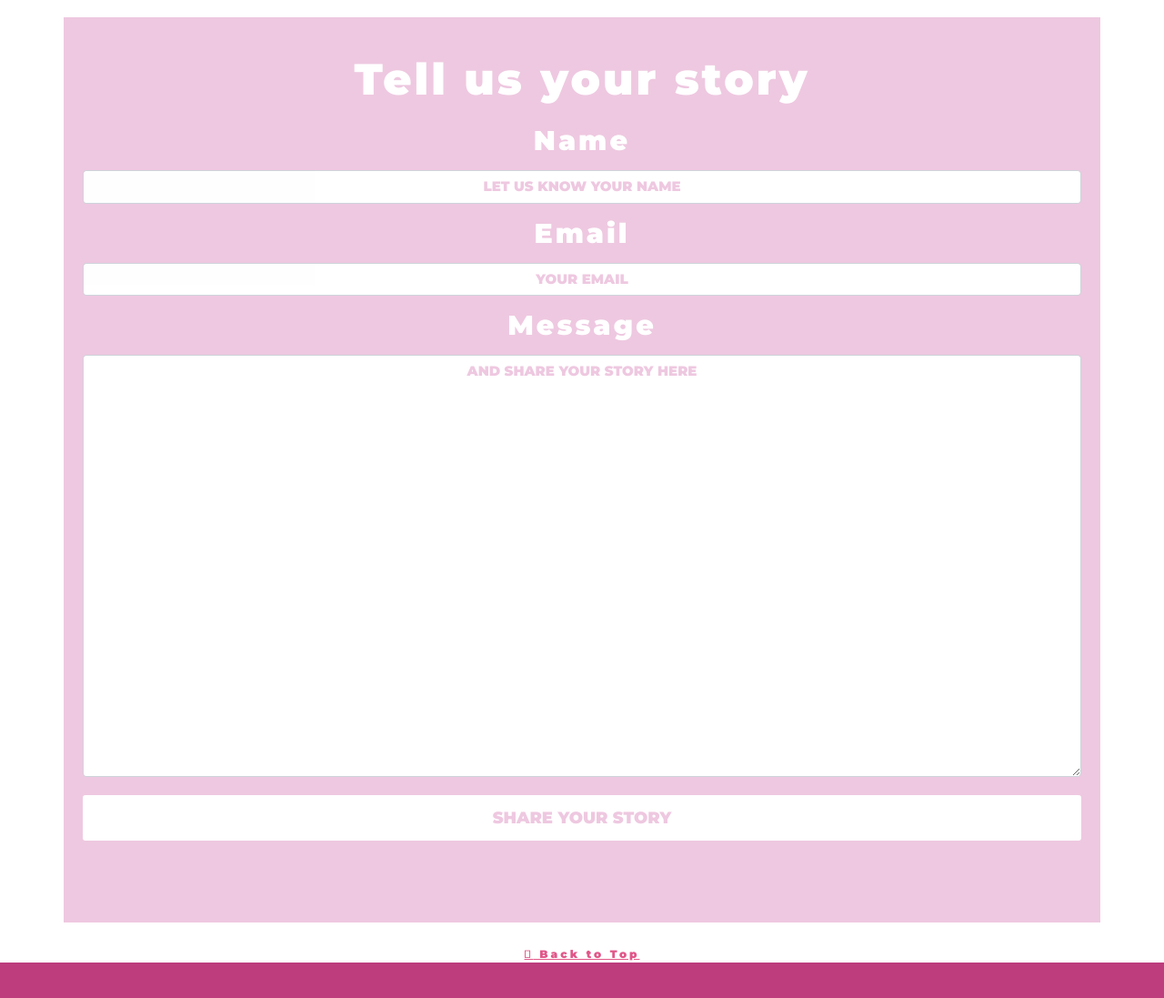
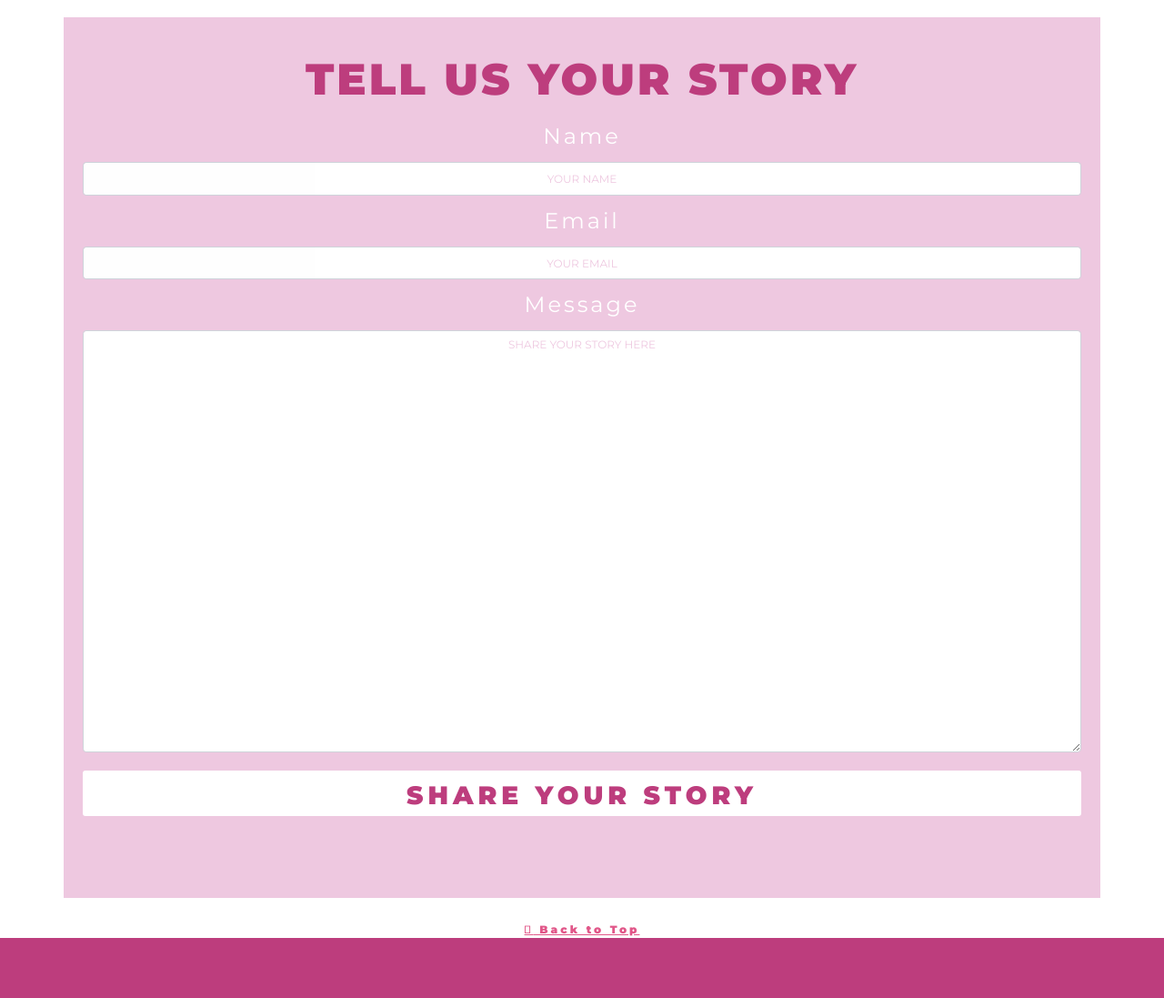
Before and after one commit to kamil-kw/pink-is-the-new-kindness, a plain HTML site: page assets/subpage/stories.html in a window 1280 px wide. Shown: the part 4320-5417 px from the top of the page at 91% size. Drawn offline with nearby package versions, Linux system fonts and the light colour scheme.

Commit message:
Adjust CSS styling to story form

```diff
--- a/assets/css/style.css
+++ b/assets/css/style.css
@@ -84,27 +84,30 @@ html {
   padding: 40px 30px;
 }
 
+
 form h2 {
   font-size: 4rem;
   text-align: center;
   font-weight: 900;
-  color: #FFFFFF;
+  color: #bd3d7d;
 }
+
 
 .form-label {
   color: #FFFFFF;
-  font-weight: 900;
-  font-size: 2.5rem;
+  font-size: 2rem;
   text-align: center;
   margin-top: 10px;
   margin-bottom: 10px;
 }
 
+
 #form-button {
   background-color: #FFFFFF;
-  color: #EEC8E0;
+  color: #bd3d7d;
   font-weight: 900;
-  font-size: 18px;
+  letter-spacing: 5px;
+  font-size: 28px;
   height: 50px;
   margin-top: 20px;
   margin-bottom: 50px;
@@ -116,25 +119,26 @@ input, textarea{
 
 ::-webkit-input-placeholder {
   color: #EEC8E0!important;
-  font-weight: 600;
+  font-size: 1rem;
 }
 ::-moz-placeholder {
   color: #EEC8E0!important;
-  font-weight: 600;
 }
 :-ms-input-placeholder {
   color: #EEC8E0!important;
-  font-weight: 600;
 }
 :-moz-placeholder {
   color: #EEC8E0!important;
-  font-weight: 600;
 }
 
 #form-button:hover {
   background-color: #EEC8E0;
   color: #FFFFFF;
   transition: 1s;
+}
+
+.form-control:hover {
+  border: 1px solid #bd3d7d;
 }
 
 /* ------------------------------- Header image */
--- a/assets/subpage/stories.html
+++ b/assets/subpage/stories.html
@@ -201,13 +201,13 @@
             <!-- Share Your Story Form -->
             <div class="container" id="story-form">
                 <form onsubmit="return sendMail(this);" id="shareyourstory" class="fade">
-                    <h2>Tell us your story</h2>
+                    <h2>TELL US YOUR STORY</h2>
                     <div class="form-group">
                         <div class="row">
                             <label for="name"  class="form-label">Name</label>
                         </div>
                         <div class="row">
-                            <input type="text" id="name" name="name" class="form-control form-control-lg" placeholder="LET US KNOW YOUR NAME">
+                            <input type="text" id="name" name="name" class="form-control form-control-lg" placeholder="YOUR NAME">
                         </div>
                     </div>
                     <div class="form-group">
@@ -223,7 +223,7 @@
                             <label for="message"  class="form-label">Message</label>
                         </div>
                         <div class="row">
-                            <textarea name="message" id="message" cols="40" rows="20" class="form-control form-control-lg" placeholder="AND SHARE YOUR STORY HERE"></textarea>
+                            <textarea name="message" id="message" cols="40" rows="20" class="form-control form-control-lg" placeholder="SHARE YOUR STORY HERE"></textarea>
                         </div>
                     </div>
                     <div class="form-group">
```
